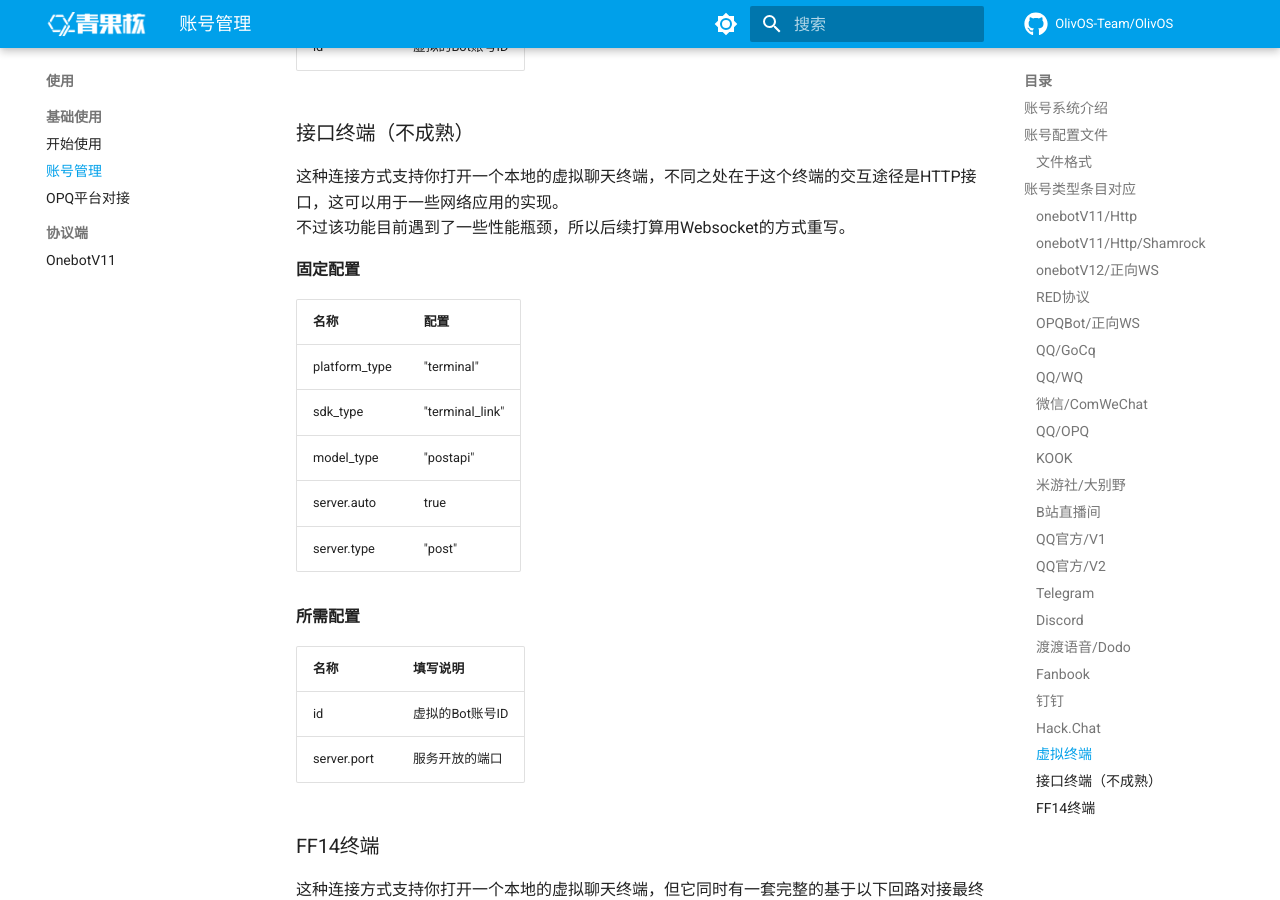
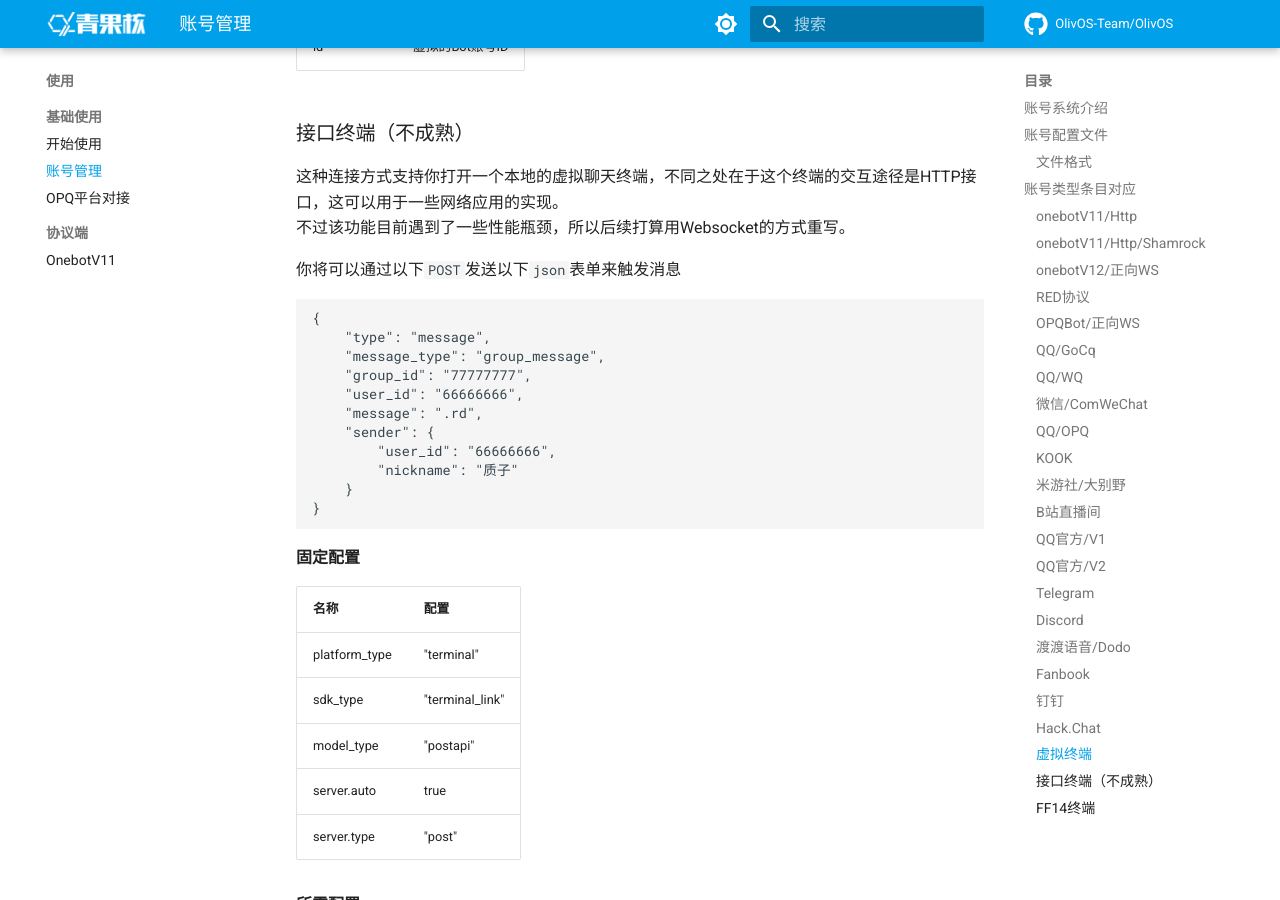
Before and after one commit to OlivOS-Team/OlivOSDoc, an MkDocs documentation site: the page built from docs/User/Account.md, in a window 1280 px wide and 900 px high, scrolled down 21839 px. Built offline with MkDocs 1.6.1 and Material for MkDocs 9.7.7, drawn with Linux system fonts in a browser that asks for light colours; comment, search, counter and statistics services are not loaded.

Commit message:
新增接口终端的说明

````diff
--- a/docs/User/Account.md
+++ b/docs/User/Account.md
@@ -663,6 +663,22 @@ Fanbook官方的相关文档可以在[这里](https://open.fanbook.mobi/document
 这种连接方式支持你打开一个本地的虚拟聊天终端，不同之处在于这个终端的交互途径是HTTP接口，这可以用于一些网络应用的实现。
 不过该功能目前遇到了一些性能瓶颈，所以后续打算用Websocket的方式重写。
 
+你将可以通过以下`POST`发送以下`json`表单来触发消息
+```
+{
+    "type": "message",
+    "message_type": "group_message",
+    "group_id": "77777777",
+    "user_id": "66666666",
+    "message": ".rd",
+    "sender": {
+        "user_id": "66666666",
+        "nickname": "质子"
+    }
+}
+```
+
+
 **固定配置**
 
 | 名称 | 配置 |
````
